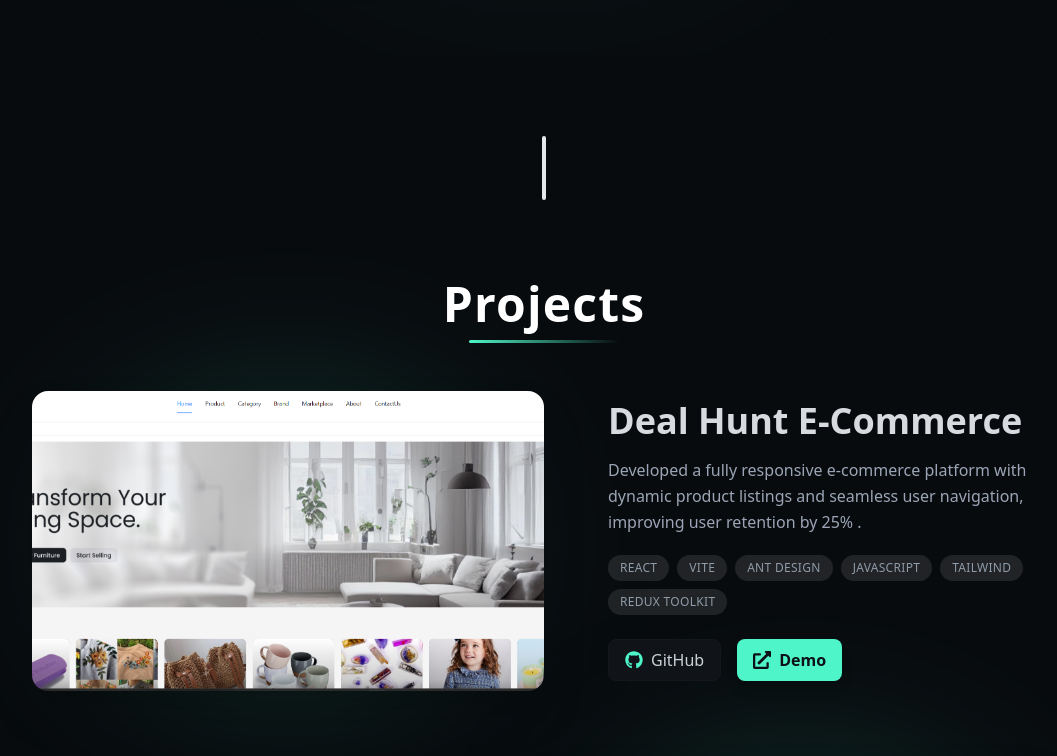
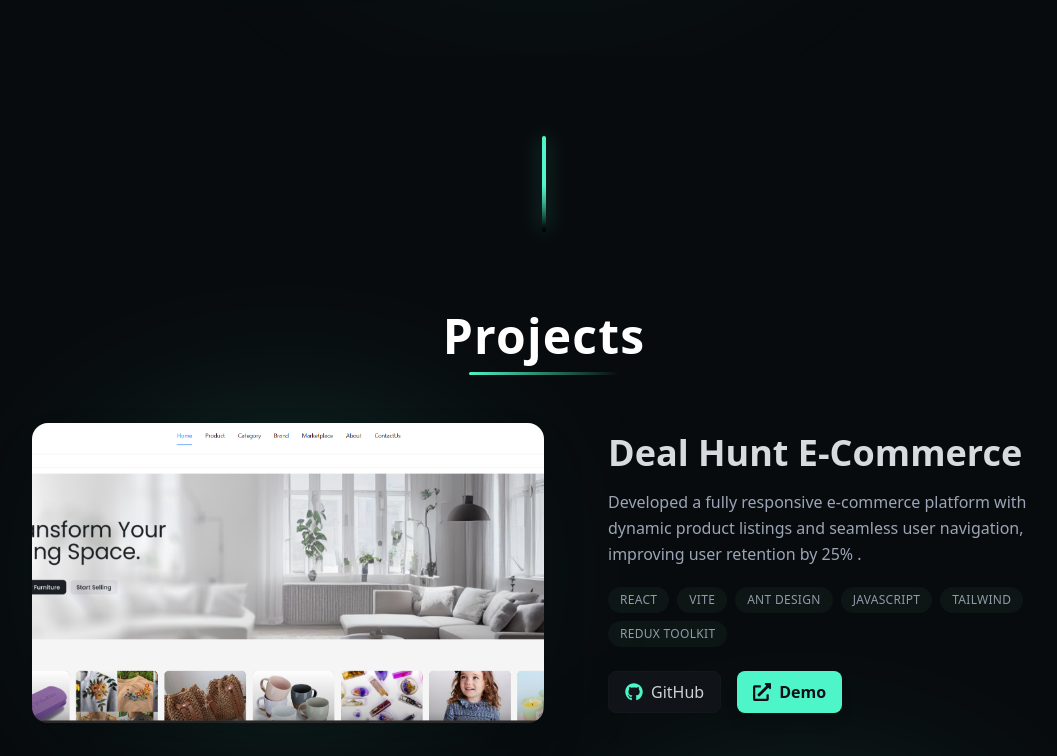
Before and after one commit to MuhammedAdel6041/my-portfolio, a Next.js app: page / in a window 1280 px wide. Shown: the part 1620-2376 px from the top of the page, without its empty margins (96-1153 px from the left). Built offline with nearby package versions, Linux system fonts and the light colour scheme.

Commit message:
FinalProjectSection

```diff
--- a/app/globals.css
+++ b/app/globals.css
@@ -1,18 +1,5 @@
 @import "tailwindcss";
-@keyframes parallax-slow {
-  from { background-position: 0 0; }
-  to { background-position: -500px 500px; }
-}
-@keyframes parallax-fast {
-  from { background-position: 0 0; }
-  to { background-position: -1000px 1000px; }
-}
-.animate-parallax-slow {
-  animation: parallax-slow 60s linear infinite;
-}
-.animate-parallax-fast {
-  animation: parallax-fast 30s linear infinite;
-}
+
 /* 🌞 LIGHT MODE — ARCTIC CYBER MINT */
 @theme {
   --color-PrimaryBg: #0D1117;
--- a/components/about.tsx
+++ b/components/about.tsx
@@ -10,6 +10,7 @@ export default function About() {
     <section
       id="about"
       className="
+      scroll-mt-28
         relative min-h-screen flex flex-col items-center justify-center
         text-white overflow-hidden
         px-4 sm:px-6 md:px-10 lg:px-20
--- a/components/intro.tsx
+++ b/components/intro.tsx
@@ -14,7 +14,7 @@ export default function Intro() {
 
 
     <section
-      className="relative w-full h-screen flex items-center justify-center flex-col overflow-hidden px-4 text-[var(--color-PrimaryText)]
+      className="scroll-mt-[100rem] relative w-full h-screen flex items-center justify-center flex-col overflow-hidden px-4 text-[var(--color-PrimaryText)]
     bg-[url('/images/hero.svg')] bg-cover bg-center bg-no-repeat"
     >
       {/* <motion.svg
@@ -186,7 +186,7 @@ export default function Intro() {
       },
     },
   }}
-  className="hidden sm:flex flex-col gap-6 absolute left-6 top-1/2 -translate-y-1/2"
+  className="hidden sm:flex flex-col gap-6   left-6 top-1/2 -translate-y-1/2 fixed z-999"
 >
   {socialLinks.map((item, i) => (
     <motion.a
--- a/components/project.tsx
+++ b/components/project.tsx
@@ -1,9 +1,10 @@
 'use client';
 
-import { motion} from "framer-motion";
+import { motion, useScroll, useTransform } from "framer-motion";
 import { projectsData } from '@/lib/data';
 import Image from 'next/image';
 import { FaGithub, FaExternalLinkAlt } from 'react-icons/fa';
+import { useRef } from "react";
 type ProjectProps = (typeof projectsData)[number];
 
 export default function Project({
@@ -14,9 +15,21 @@ export default function Project({
     demoLink,
     gitHubRepo,
 }: ProjectProps) {
+    const ref = useRef<HTMLDivElement>(null);
+    const { scrollYProgress } = useScroll({
+        target: ref,
+        offset: ["0 1", "1.33 1"]
+    });
+    const scale = useTransform(scrollYProgress, [0, 1], [0.8, 1]);
+    const opacity = useTransform(scrollYProgress, [0, 1], [0.6, 1]);
 
     return (
-        <motion.div
+        <motion.section
+            ref={ref}
+            style={{
+                scale: scale,
+                opacity: opacity
+            }}
             initial={{ opacity: 0, y: 60 }}
             whileInView={{ opacity: 1, y: 0 }}
             transition={{ duration: 0.7, ease: 'easeOut' }}
@@ -31,8 +44,8 @@ export default function Project({
                 <motion.div
                     transition={{ type: 'spring', stiffness: 200, damping: 15 }}
                     className="
-            relative w-full h-[230px] sm:h-[300px] rounded-2xl overflow-hidden shadow-2xl
-            transition-all duration-500
+                      relative w-full h-[230px] sm:h-[300px] rounded-2xl overflow-hidden
+                      shadow-2xl transition-all duration-500
                       group-hover:scale-[1.03]
                       group-hover:shadow-[0_0_25px_var(--color-Accent)/30]
                     "
@@ -47,22 +60,15 @@ export default function Project({
                           group-hover:translate-y-3
                           group-hover:-rotate-2
 
-              group-even:group-hover:translate-x-3
-              group-even:group-hover:translate-y-3
-              group-even:group-hover:rotate-2
+                          even:group-hover:translate-x-3
+                          even:group-hover:translate-y-3
+                          even:group-hover:rotate-2
                         "
                     />
-
-                    {/* Subtle border glow */}
-
                 </motion.div>
 
                 {/* Soft background glow */}
-                <div
-                    className="
-    absolute inset-0 -z-10 flex justify-center items-center
-  "
-                >
+                <div className="absolute inset-0 -z-10 flex justify-center items-center">
                     <div
                         className="
                           w-[70%] h-[80%] blur-[100px] rounded-full
@@ -93,8 +99,9 @@ export default function Project({
                         <li
                             key={index}
                             className="
-                px-3 py-1 text-[0.75rem] bg-white/10 rounded-full uppercase
-                tracking-wide text-[var(--color-SecondaryText)]
+                              px-3 py-1 text-[0.75rem] rounded-full uppercase tracking-wide
+                              bg-[var(--color-AccentMuted)]/30
+                              text-[var(--color-SecondaryText)]
                             "
                         >
                             {tag}
@@ -114,7 +121,7 @@ export default function Project({
                               bg-[var(--color-CardBg)] border border-[var(--color-Border)]
                               px-4 py-2 rounded-lg text-[var(--color-PrimaryText)]
                               transition-all duration-300
-      hover:bg-[var(--color-AccentMuted)] hover:text-white
+                              hover:bg-[var(--color-AccentMuted)] hover:text-[var(--color-PrimaryText)]
                               hover:border-[var(--color-Accent)]
                               hover:shadow-[0_6px_0_0_var(--color-Accent)/35]
                               hover:-translate-y-[3px]
@@ -124,7 +131,6 @@ export default function Project({
                             GitHub
                         </a>
                     )}
-
 
                     {demoLink && (
                         <a
@@ -142,6 +148,6 @@ export default function Project({
                     )}
                 </div>
             </div>
-        </motion.div>
+        </motion.section>
     );
 }
--- a/components/projects.tsx
+++ b/components/projects.tsx
@@ -7,10 +7,10 @@ import Project from './project';
 
 export default function Projects() {
   return (
-    <section id="projects">
+    <section id="projects" className='scroll-mt-28  '>
       <SectionHeading>Projects</SectionHeading>
 
-      <div className="flex flex-col gap-16 mt-10 w-full max-w-5xl">
+      <div className="flex flex-col gap-16 mt-10 w-full max-w-5xl ">
         {projectsData.map((project, index) => (
           <Project key={index} {...project} />
         ))}
--- a/components/section-divider.tsx
+++ b/components/section-divider.tsx
@@ -4,12 +4,21 @@ import React from "react";
 import { motion } from "framer-motion";
 
 export default function SectionDivider() {
-    return (
-        <motion.div
-            className="bg-gray-200 my-20 h-16 w-1 rounded-full hidden sm:block dark:bg-opacity-20"
-            initial={{ opacity: 0, y: 100 }}
-            animate={{ opacity: 1, y: 0 }}
-            transition={{ delay: 0.125 }}
-        ></motion.div>
-    );
+  return (
+    <motion.div
+      initial={{ opacity: 0, scaleY: 0.6 }}
+      animate={{ opacity: 1, scaleY: 1 }}
+      transition={{ duration: 0.8, ease: "easeOut" }}
+      className="
+        hidden sm:block relative w-1 h-24 my-20 rounded-full
+        bg-gradient-to-t from-black via-[var(--color-AccentHover)] to-[var(--color-Accent)]
+        shadow-[0_0_20px_rgba(78,245,200,0.4)]
+        dark:shadow-[0_0_25px_rgba(78,245,200,0.25)]
+        before:content-[''] before:absolute before:inset-0 before:bg-gradient-to-t
+        before:from-transparent before:via-[var(--color-Accent)] before:to-transparent
+        before:animate-pulse before:opacity-60
+        transition-all duration-500 ease-out
+      "
+    />
+  );
 }
```
Lines whose indentation alone changed are shown as unchanged.
